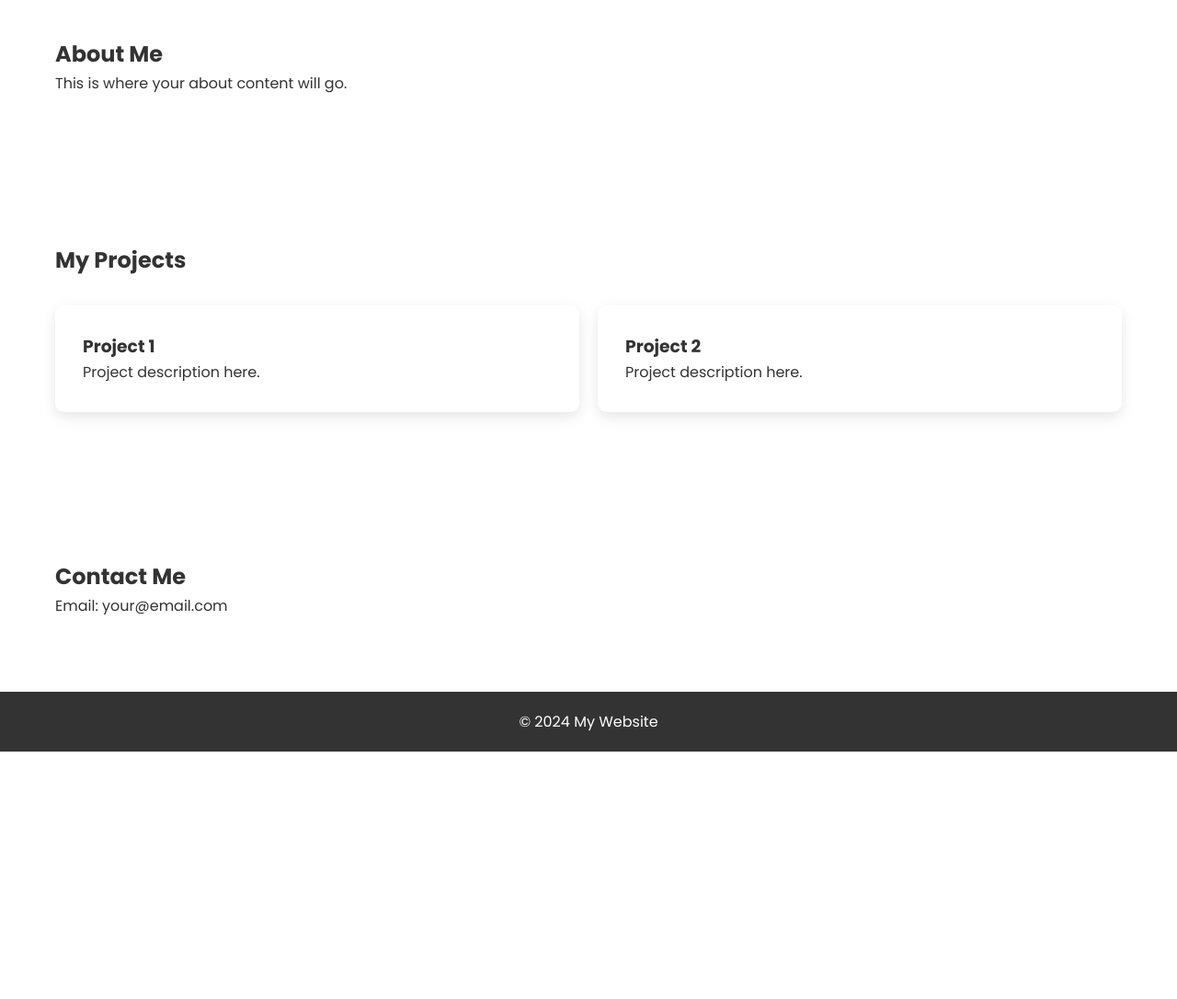
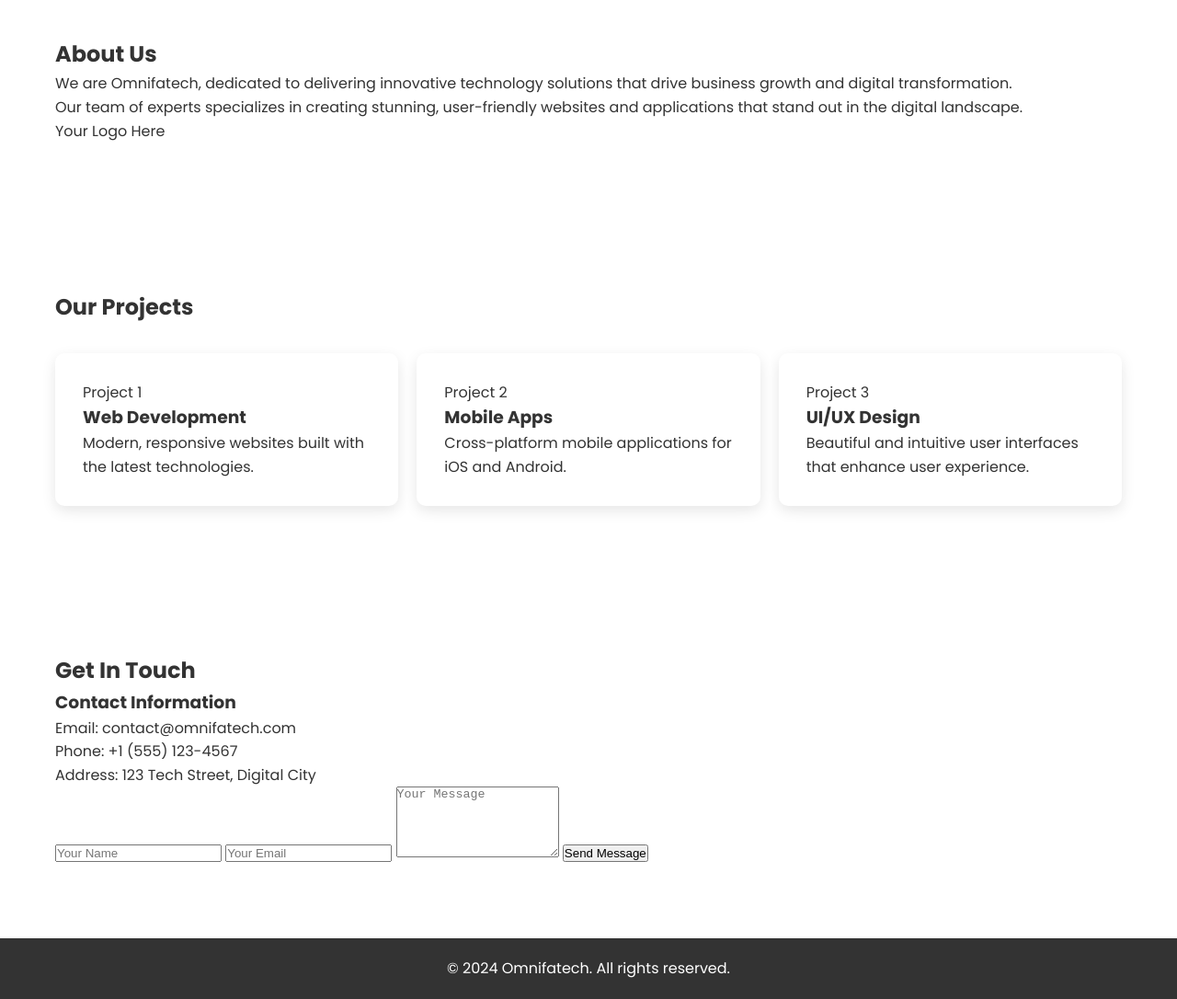
Before and after one commit to omnifaitech-wq/Omnifai-fzco, a plain HTML site: page index.html in a window 1280 px wide. Shown: the part 840-1926 px from the top of the page at 92% size. Before the commit the page ends 1657 px from the top, so only its background shows below. Drawn offline with Linux system fonts and the light colour scheme.

Commit message:
Fix html

```diff
--- a/index.html
+++ b/index.html
@@ -3,65 +3,111 @@
 <head>
     <meta charset="UTF-8">
     <meta name="viewport" content="width=device-width, initial-scale=1.0">
-    <title>My Awesome Website</title>
+    <title>Omnifatech - Innovative Solutions</title>
     <link rel="stylesheet" href="style.css">
-    <link href="https://fonts.googleapis.com/css2?family=Poppins:wght@300;400;600;700&display=swap" rel="stylesheet">
+    <link href="https://fonts.googleapis.com/css2?family=Poppins:wght@300;400;500;600;700&display=swap" rel="stylesheet">
 </head>
 <body>
+    <!-- Navigation -->
     <nav class="navbar">
         <div class="nav-container">
             <div class="nav-logo">
-                <a href="#home">MyLogo</a>
+                <a href="#home">Mvl_ogo</a>
             </div>
-            <div class="nav-menu">
-                <a href="#home">Home</a>
-                <a href="#about">About</a>
-                <a href="#projects">Projects</a>
-                <a href="#contact">Contact</a>
+            <div class="nav-menu" id="nav-menu">
+                <a href="#home" class="nav-link">Home</a>
+                <a href="#about" class="nav-link">About</a>
+                <a href="#projects" class="nav-link">Projects</a>
+                <a href="#contact" class="nav-link">Contact</a>
+            </div>
+            <div class="hamburger" id="hamburger">
+                <span class="bar"></span>
+                <span class="bar"></span>
+                <span class="bar"></span>
             </div>
         </div>
     </nav>
 
+    <!-- Hero Section -->
     <section id="home" class="hero">
         <div class="hero-content">
-            <h1 class="hero-title">Welcome to My Website</h1>
-            <p class="hero-subtitle">Creating amazing digital experiences</p>
+            <h1 class="hero-title animate-text">Welcome to <span class="highlight">Omnifatech</span></h1>
+            <p class="hero-subtitle">Creating amazing digital experiences with cutting-edge technology</p>
             <button class="cta-button">Explore More</button>
+        </div>
+        <div class="hero-animation">
+            <div class="floating-shape shape-1"></div>
+            <div class="floating-shape shape-2"></div>
+            <div class="floating-shape shape-3"></div>
         </div>
     </section>
 
+    <!-- About Section -->
     <section id="about" class="about">
         <div class="container">
-            <h2>About Me</h2>
-            <p>This is where your about content will go.</p>
-        </div>
-    </section>
-
-    <section id="projects" class="projects">
-        <div class="container">
-            <h2>My Projects</h2>
-            <div class="projects-grid">
-                <div class="project-card">
-                    <h3>Project 1</h3>
-                    <p>Project description here.</p>
+            <h2 class="section-title">About Us</h2>
+            <div class="about-content">
+                <div class="about-text">
+                    <p>We are Omnifatech, dedicated to delivering innovative technology solutions that drive business growth and digital transformation.</p>
+                    <p>Our team of experts specializes in creating stunning, user-friendly websites and applications that stand out in the digital landscape.</p>
                 </div>
-                <div class="project-card">
-                    <h3>Project 2</h3>
-                    <p>Project description here.</p>
+                <div class="about-image">
+                    <div class="image-placeholder">Your Logo Here</div>
                 </div>
             </div>
         </div>
     </section>
 
-    <section id="contact" class="contact">
+    <!-- Projects Section -->
+    <section id="projects" class="projects">
         <div class="container">
-            <h2>Contact Me</h2>
-            <p>Email: your@email.com</p>
+            <h2 class="section-title">Our Projects</h2>
+            <div class="projects-grid">
+                <div class="project-card">
+                    <div class="project-image">Project 1</div>
+                    <h3>Web Development</h3>
+                    <p>Modern, responsive websites built with the latest technologies.</p>
+                </div>
+                <div class="project-card">
+                    <div class="project-image">Project 2</div>
+                    <h3>Mobile Apps</h3>
+                    <p>Cross-platform mobile applications for iOS and Android.</p>
+                </div>
+                <div class="project-card">
+                    <div class="project-image">Project 3</div>
+                    <h3>UI/UX Design</h3>
+                    <p>Beautiful and intuitive user interfaces that enhance user experience.</p>
+                </div>
+            </div>
         </div>
     </section>
 
-    <footer>
-        <p>&copy; 2024 My Website</p>
+    <!-- Contact Section -->
+    <section id="contact" class="contact">
+        <div class="container">
+            <h2 class="section-title">Get In Touch</h2>
+            <div class="contact-content">
+                <div class="contact-info">
+                    <h3>Contact Information</h3>
+                    <p>Email: contact@omnifatech.com</p>
+                    <p>Phone: +1 (555) 123-4567</p>
+                    <p>Address: 123 Tech Street, Digital City</p>
+                </div>
+                <form class="contact-form">
+                    <input type="text" placeholder="Your Name" required>
+                    <input type="email" placeholder="Your Email" required>
+                    <textarea placeholder="Your Message" rows="5" required></textarea>
+                    <button type="submit">Send Message</button>
+                </form>
+            </div>
+        </div>
+    </section>
+
+    <!-- Footer -->
+    <footer class="footer">
+        <div class="container">
+            <p>&copy; 2024 Omnifatech. All rights reserved.</p>
+        </div>
     </footer>
 
     <script src="script.js"></script>
```
